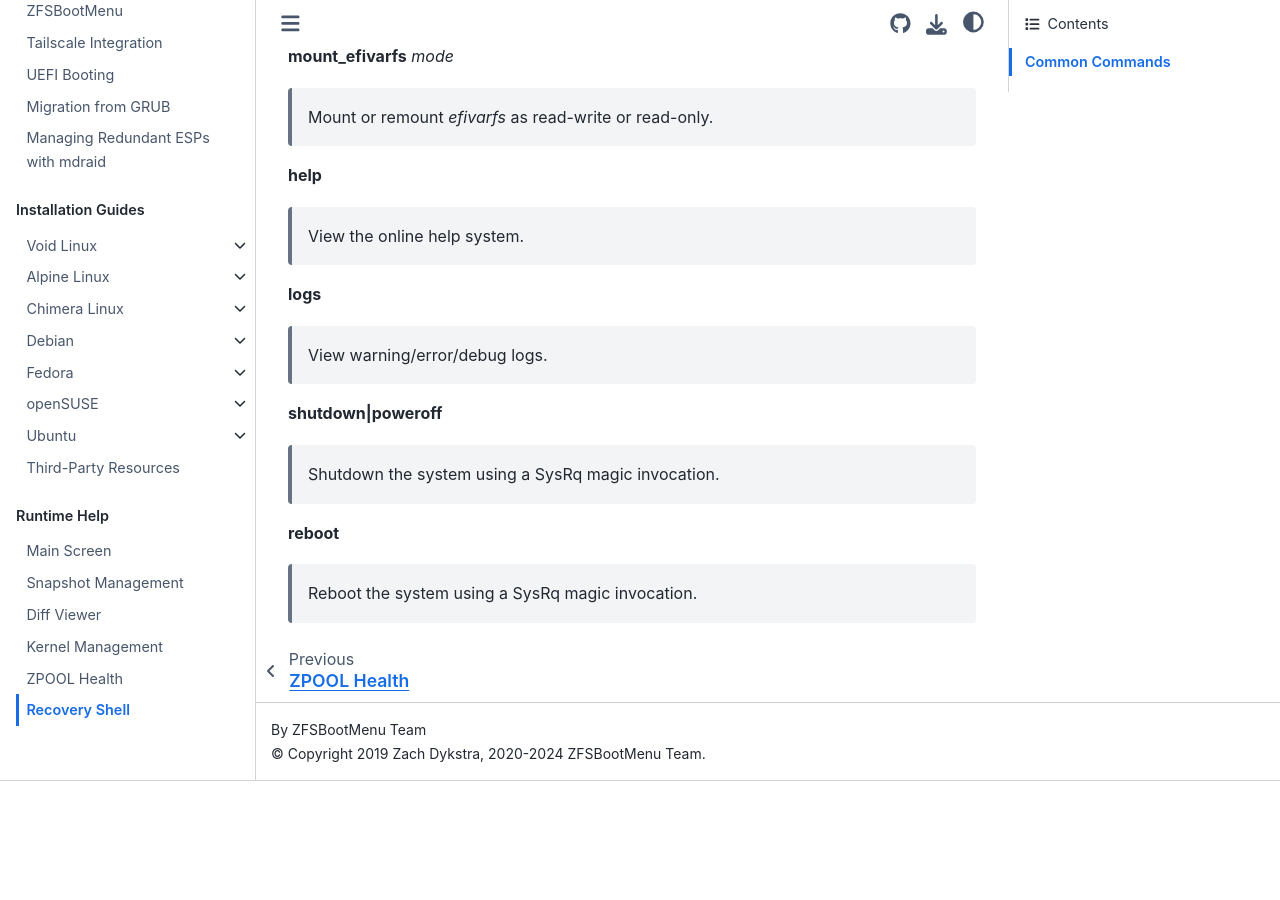
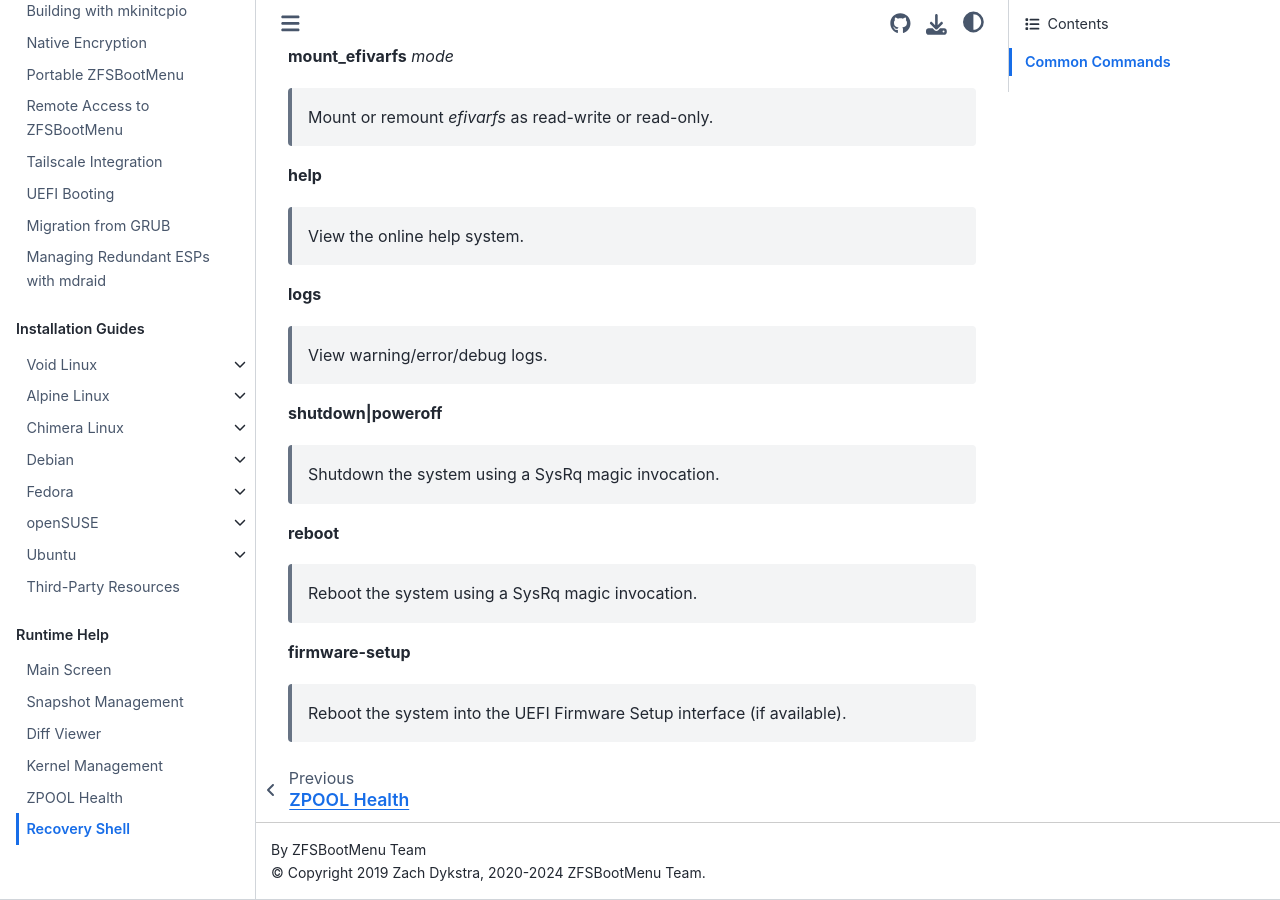
Before and after one commit to zbm-dev/zfsbootmenu, a Sphinx documentation site: the page built from docs/online/recovery-shell.rst, in a window 1280 px wide and 900 px high, scrolled down 1470 px. Built offline with Sphinx 7.4.7 and the Sphinx Book theme 1.1.4, drawn with Linux system fonts in a browser that asks for light colours; before the commit the page ends 2251 px from its top, so only the background shows below that.

Commit message:
zfsbootmenu/bin/reboot: add reboot-to-uefi functionality
fixes #423

```diff
--- a/docs/online/recovery-shell.rst
+++ b/docs/online/recovery-shell.rst
@@ -63,3 +63,7 @@
 **reboot**
 
   Reboot the system using a SysRq magic invocation.
+
+**firmware-setup**
+
+  Reboot the system into the UEFI Firmware Setup interface (if available).
```
Also changed, not shown: 3 other files.
